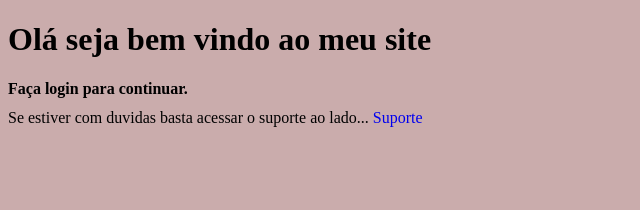
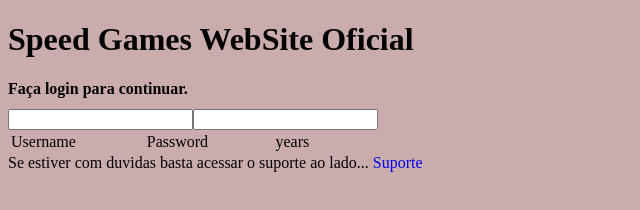
Before and after one commit to Foxyboy00/inicio-Html, a plain HTML site: page index.html in a window 1280 px wide. Shown: the whole page, without its empty margins (0-640 px from the left). Drawn offline with Linux system fonts and the light colour scheme.

Commit message:
mensagem

```diff
--- a/index.html
+++ b/index.html
@@ -19,7 +19,6 @@
 
 
 
-
 </head>
 
 
@@ -27,14 +26,45 @@
 
 
 
-    <h1 style="color: black;">Olá seja bem vindo ao meu site</h1>
+    <h1 style="color: black;">Speed Games WebSite Oficial</h1>
 
 <h1 style="font-size: 1rem;">Faça login para continuar.</h1>
+
+
+
+
+<table width="340">
+
+    <tr>
+
+        <td>Username</td>
+        <td>Password</td>
+        <td>years</td>
+    </tr>
+
+
+<form>
+
+<input type="email" />
+
+<input type="password" />
+
+
+
+</form>
+
+
+
+
+
+
+</table>
 
 
  <span>Se estiver com duvidas basta acessar o suporte ao lado...</span>
 
  <a style="text-decoration: none;" href="http://www.google.com">Suporte</a>
+
 
 
 
```
